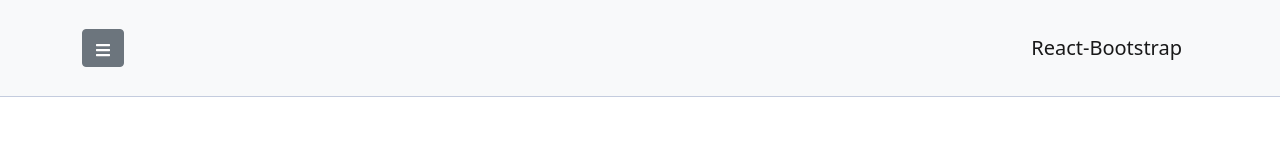
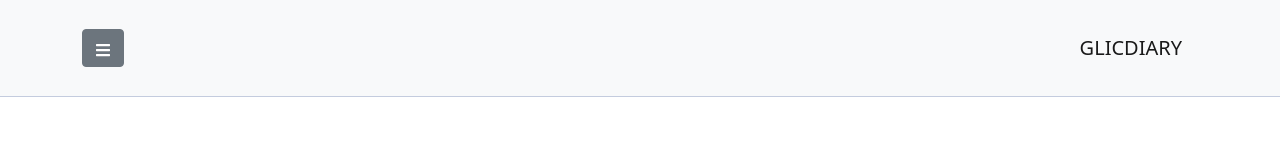
Before and after one commit to FrigoDev/Glicemiapp, a React (Create React App) app: page / in a window 1280 px wide. Shown: the top 160 px of the page. Built offline with nearby package versions, Linux system fonts and the light colour scheme.

Commit message:
Update Navbar.js

```diff
--- a/src/components/Navbar.js
+++ b/src/components/Navbar.js
@@ -10,7 +10,7 @@
         <Navbar bg="light" expand="lg">
         <Container>
         <Sidebar/>
-          <Navbar.Brand href="#home">React-Bootstrap</Navbar.Brand>
+          <Navbar.Brand href="#home">GLICDIARY</Navbar.Brand>
         </Container>
       </Navbar>
 
```
